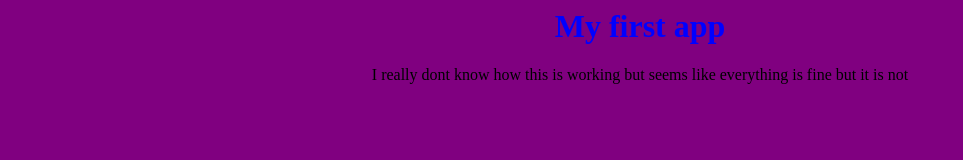
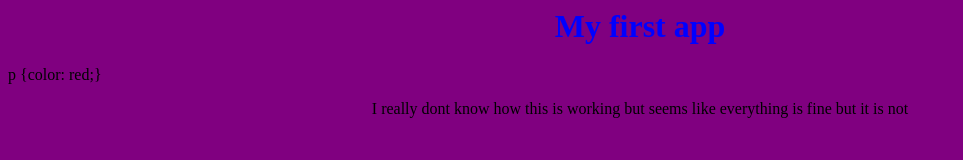
Before and after one commit to amith1996/dbapp, a plain HTML site: page index.html in a window 1280 px wide. Shown: the whole page, without its empty margins (0-963 px from the left). Drawn offline with Linux system fonts and the light colour scheme.

Commit message:
updated index.html

```diff
--- a/index.html
+++ b/index.html
@@ -3,7 +3,7 @@
 </head>
 <body><body style="background-color:purple;">
   <h1> <h1 style="color:blue"> <center> My first app </h1></center>
-  <p> <p style="color:red"> <center> I really dont know how this is working but seems like everything is fine but it is not </p></center>
+  <p> p {color: red;}  <center> I really dont know how this is working but seems like everything is fine but it is not </p></center>
 
 
 
```
